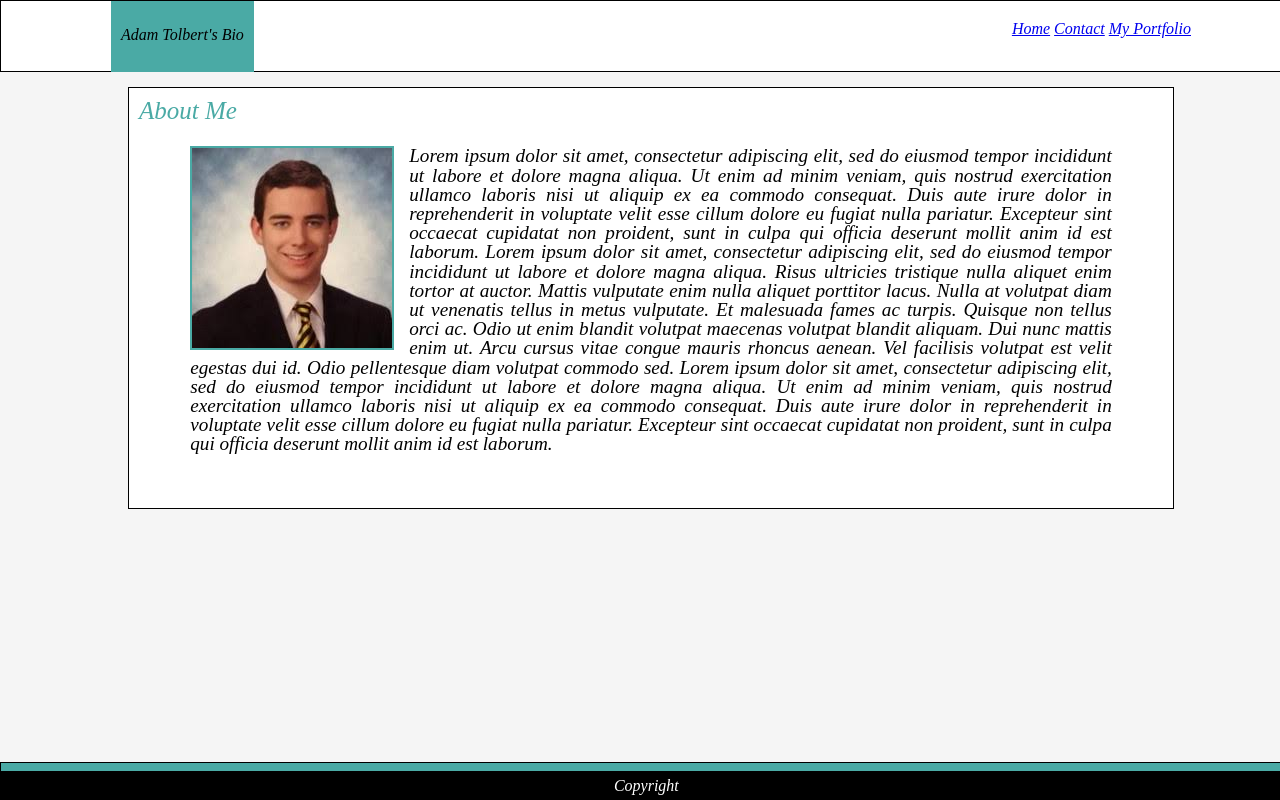
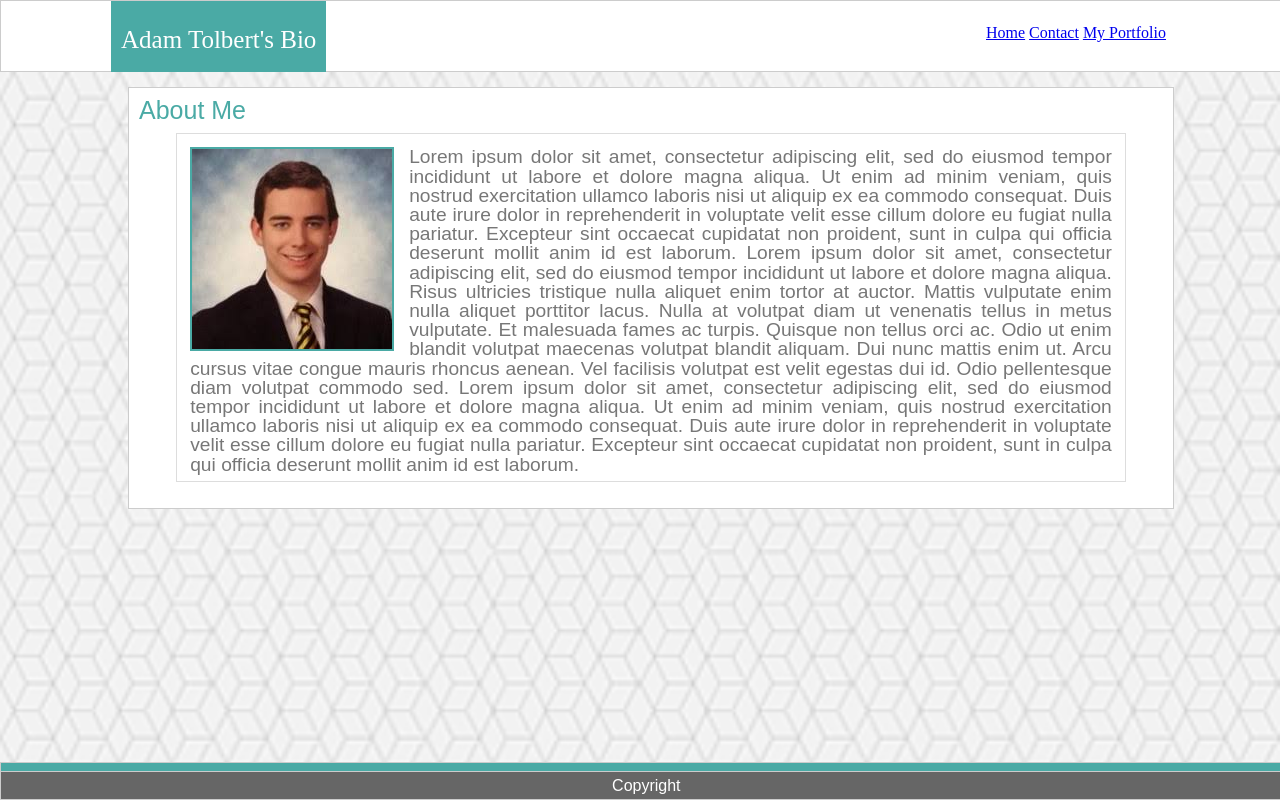
Before and after one commit to aotolbert/aotolbert.github.io, a plain HTML site: page index.html in a window 1280 px wide. Shown: the top 800 px of the page. Drawn offline with Linux system fonts and the light colour scheme.

Commit message:
background work

```diff
--- a/index.html
+++ b/index.html
@@ -17,6 +17,7 @@
             <a href="portfolio.html">My Portfolio</a>
         </div>
     </h1>
+    <img src="images/background_pattern.png" class="background">
 <div class="boxed position1">
     <h2>About Me</h2>
     <div class="boxed position4">
--- a/style.css
+++ b/style.css
@@ -1,13 +1,14 @@
 h1 {
     position: fixed;
     top: 0px;
-    background-color: whitesmoke;
-    color: black;
+    background-color: #ffffff;
+    color: #777777;
     width: 100%;
     height: 50px;
     text-align: center;
     top: 0px;
     z-index: 10;
+    font-family: 'Times New Roman', Times, serif;
     }
 
     h2 {
@@ -17,17 +18,21 @@ h1 {
      }
 
     body {
-        background-color: whitesmoke;
-        font-style: italic;
+        font-family: Arial, Arial, Helvetica, sans-serif ;
+        background: url(/aotolbert.github.io/images/background_pattern.png);
+    }
+
+    .background {
+        position: fixed;
+        width: 100%;
     }
 
 
-
     .boxed {
-        border: 1px solid black;
+        border: 1px solid #cccccc;
         background-color: white;
         text-align: center;
-        color: black;
+        color: #777777;
         padding: 10px;
         position: relative;
     }
@@ -58,7 +63,7 @@ h1 {
         width: 100%;
         bottom: 0px;
         padding: 4pt;
-        background-color: black;
+        background-color: #666666;
         z-index: 5;
         color: white;
     }
@@ -73,7 +78,7 @@ h1 {
         margin-left: auto;
         /* left: 0; */
         margin-right: auto;
-        border: hidden;
+        border: 1px solid #dddddd;
     }
 
     .profile {
@@ -90,10 +95,19 @@ h1 {
     }
 
     .links {
-        padding-left: 10px;
+        padding-left: 20px;
         padding-top: 10px;
         margin-right: 100px;
-    }
+        background-color: #ffffff;
+        color: white;
+        padding: 14px 25px;
+
+        }
+
+        a:hover, a:active {
+            background-color: #dddddd;
+        }
+
 
     .header {
         /* text-align: left; */
@@ -104,10 +118,11 @@ h1 {
         padding-left: 10px;
         padding-right: 10px;
         padding-top: 26px;
-        font-style: oblique;
-        /* border: 2px solid black; */
+        /* border: 2px solid #777777; */
         margin-left: 100px;
         top: 0px;
+        color: white;
+        font-size: 25px;
     }
 
     .position5 {
```
Also changed, not shown: images/background_pattern.png (added).
